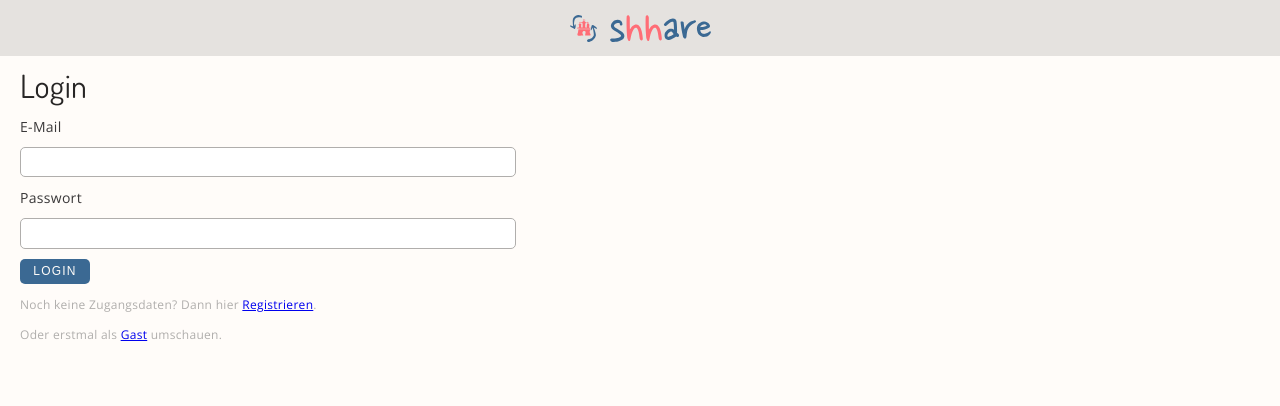
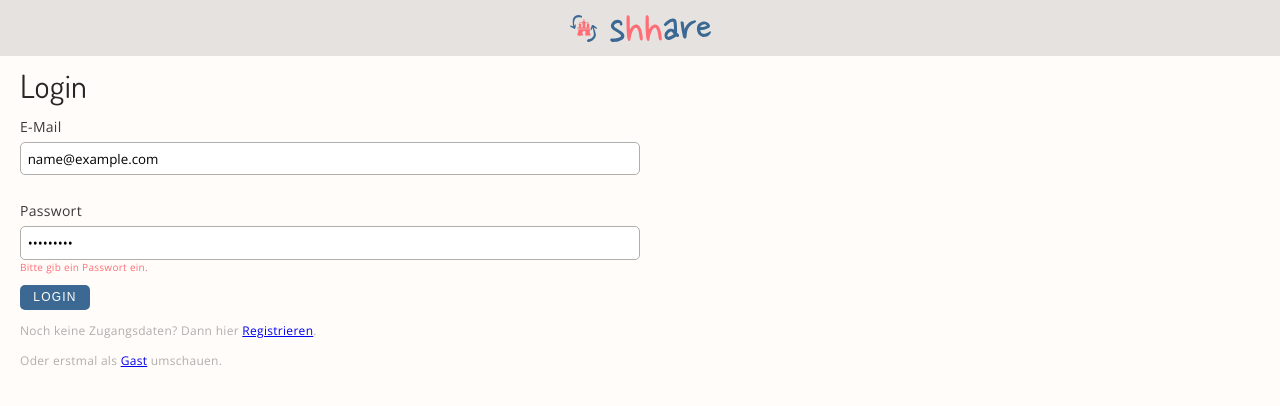
Before and after one commit to mar-zim/capstone-project, a React (Create React App) app: page /login in a window 1280 px wide. Both pictures are taken after typing "name@example.com", "Sample123" into the empty fields and a click on the button "LOGIN". Shown: the top 406 px of the page. Built offline with nearby package versions, Linux system fonts and the light colour scheme; no server answers.

Commit message:
Validate LoginForm

```diff
--- a/src/components/TextInputField/TextInputField.js
+++ b/src/components/TextInputField/TextInputField.js
@@ -9,6 +9,7 @@ TextInputField.propTypes = {
   handleChange: PropTypes.func,
   value: PropTypes.string,
   required: PropTypes.bool,
+  errors: PropTypes.object,
 }
 
 export default function TextInputField({
@@ -18,9 +19,10 @@ export default function TextInputField({
   handleChange,
   value,
   required,
+  error,
 }) {
   return (
-    <div>
+    <StyledTextInput>
       <StyledLabel htmlFor={name}>{label}</StyledLabel>
       <StyledInput
         name={name}
@@ -29,19 +31,37 @@ export default function TextInputField({
         value={value}
         required={required}
       />
-    </div>
+      {error && <StyledError>{error}</StyledError>}
+    </StyledTextInput>
   )
 }
 
+const StyledTextInput = styled.div`
+  position: relative;
+  margin: 5px 0 25px 0;
+`
+
 const StyledInput = styled.input`
   padding: 0.5em;
-  margin: 10px 0;
+  margin-top: 5px;
   border: 1px solid var(--grey-4);
   border-radius: 5px;
-  width: 40%;
+  width: 50%;
+  font-family: var(--fontbody);
+  &:focus {
+    outline: none;
+    border: 1px solid var(--denim);
+  }
 `
 
 const StyledLabel = styled.label`
   display: block;
   margin: 0;
 `
+
+const StyledError = styled.div`
+  position: absolute;
+  color: var(--salmon-pink);
+  font-size: 10px;
+  margin: 0;
+`
--- a/src/components/auth/LoginForm/LoginForm.js
+++ b/src/components/auth/LoginForm/LoginForm.js
@@ -4,9 +4,13 @@ import firebaseApp from '../../../firebase'
 import useForm from '../../../services/useForm'
 import Button from '../../Button/Button'
 import TextInputField from '../../TextInputField/TextInputField'
+import validateLogin from './LoginFormValidationRules'
 
 export default function LoginForm() {
-  const { values, handleChange, handleSubmit } = useForm(loginWithFirebase)
+  const [values, inputErrors, handleChange, handleSubmit] = useForm(
+    loginWithFirebase,
+    validateLogin
+  )
   const history = useHistory()
   let { url } = useRouteMatch()
 
@@ -19,21 +23,24 @@ export default function LoginForm() {
       return history.push('/home')
     } catch (error) {
       console.log(error.message)
-      alert('Hier ist etwas schief gelaufen, bitte versuche es noch einmal!')
+      alert(
+        'Deine Login-Daten sind nicht korrekt. Bitte versuche es noch einmal!'
+      )
     }
   }
 
   return (
     <>
       <h2>Login</h2>
-      <form onSubmit={handleSubmit}>
+      <form onSubmit={handleSubmit} noValidate>
         <TextInputField
           label="E-Mail"
           name="email"
-          type="email"
+          type="text"
           handleChange={handleChange}
           value={values.email || ''}
           required={true}
+          error={inputErrors.email}
         />
         <TextInputField
           label="Passwort"
@@ -42,6 +49,7 @@ export default function LoginForm() {
           handleChange={handleChange}
           value={values.password || ''}
           required={true}
+          error={inputErrors.password}
         />
         <Button text="login" />
       </form>
--- /dev/null
+++ b/src/components/auth/LoginForm/LoginFormValidationRules.js
@@ -0,0 +1,12 @@
+export default function validateLogin(values) {
+  let errors = {}
+  if (!values.email) {
+    errors.email = 'Bitte gib eine E-Mail Adresse ein.'
+  } else if (!/\S+@\S+\.\S+/.test(values.email)) {
+    errors.email = 'Die E-Mail Adresse ist ungültig.'
+  }
+  if (!values.password) {
+    errors.password = 'Bitte gib ein Passwort ein.'
+  }
+  return errors
+}
--- a/src/components/auth/RegisterForm/RegisterForm.js
+++ b/src/components/auth/RegisterForm/RegisterForm.js
@@ -7,7 +7,9 @@ import TextInputField from '../../TextInputField/TextInputField'
 
 export default function RegisterForm() {
   const history = useHistory()
-  const { values, handleChange, handleSubmit } = useForm(registerToFirebase)
+  const { values, errors, handleChange, handleSubmit } = useForm(
+    registerToFirebase
+  )
 
   async function registerToFirebase(values) {
     try {
--- a/src/services/useForm.js
+++ b/src/services/useForm.js
@@ -1,30 +1,35 @@
 import PropTypes from 'prop-types'
-import { useState } from 'react'
+import { useState, useEffect } from 'react'
 
 useForm.propTypes = {
   callbackFunction: PropTypes.func,
+  validate: PropTypes.object,
 }
 
-export default function useForm(callbackFunction) {
+export default function useForm(callbackFunction, validate) {
   const [values, setValues] = useState({})
+  const [inputErrors, setInputErrors] = useState({})
+  const [isSubmitting, setIsSubmitting] = useState(false)
+
+  useEffect(() => {
+    if (Object.keys(inputErrors).length === 0 && isSubmitting) {
+      callbackFunction(values)
+    }
+  }, [inputErrors, callbackFunction, isSubmitting, values])
 
   const handleSubmit = (event) => {
     event.preventDefault()
-    callbackFunction(values)
-    setValues('')
+    setIsSubmitting(true)
   }
 
   const handleChange = (event) => {
     event.persist()
+    setInputErrors(validate(values))
     setValues((values) => ({
       ...values,
       [event.target.name]: event.target.value,
     }))
   }
 
-  return {
-    values,
-    handleChange,
-    handleSubmit,
-  }
+  return [values, inputErrors, handleChange, handleSubmit, setValues]
 }
```
Also changed, not shown: 1 other file (tests, documents, lock files or other folders).
